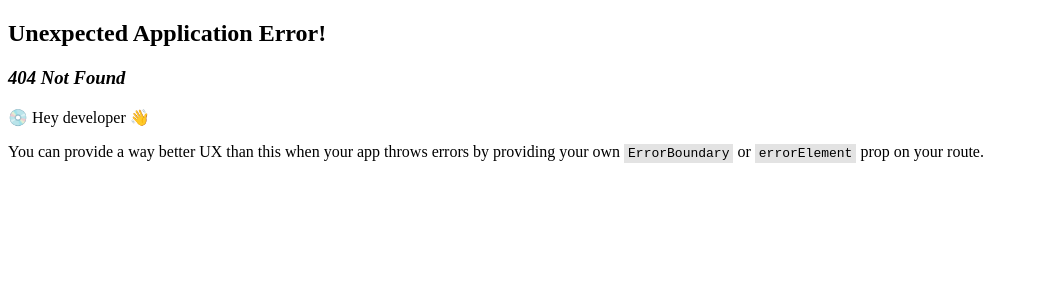
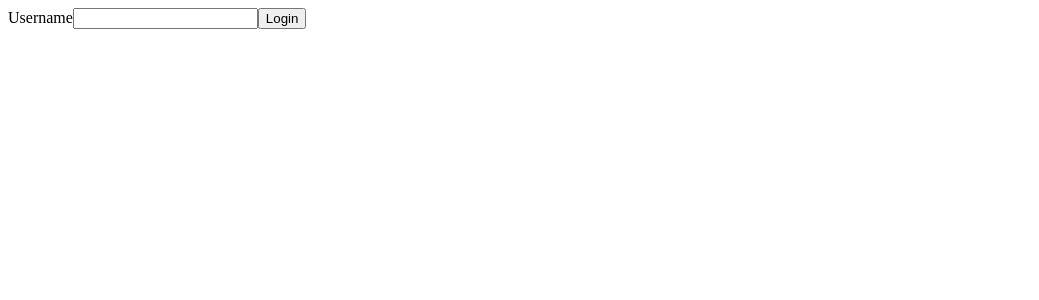
Before and after one commit to jh-23/podcast-app, a React (Create React App) app in the folder client/: page /loginform in a window 1280 px wide. Before the commit this address had no page. Shown: the top 300 px of the page, without its empty margins (0-1039 px from the left). Built offline with nearby package versions, Linux system fonts and the light colour scheme.

Commit message:
editing LoginForm.js

```diff
--- a/client/src/Login.js
+++ /dev/null
@@ -1,33 +0,0 @@
-import React, { useState } from 'react';
-import NavBar from "./NavBar"
-
-function Login({ onLogin }) {
-
-    const [username, setUsername] = useState("")
-
-    function handleSubmit(e){
-        e.preventDefault()
-        fetch("/login", {
-            method: "POST",
-            headers: {
-                "Content-Type": "application/json",
-            },
-            body: JSON.stringify({ username }),
-        })
-            .then((r) => r.json())
-            .then((user) => onLogin(user))
-    }
-
-    return(
-        <form>
-            <input
-                type="text"
-                value={username}
-                onChange={(e) => setUsername(e.target.value)}
-            />
-            <button type="submit">Login</button>
-        </form>
-    )
-}
-
-export default Login;
--- /dev/null
+++ b/client/src/LoginForm.js
@@ -0,0 +1,44 @@
+import React, { useState } from 'react';
+
+function LoginForm({ onLogin }) {
+
+    const [username, setUsername] = useState("");
+    const [password, setPassword] = useState("");
+    const [errors, setErrors] = useState([]);
+    const [isLoading, setIsLoading] = useState(false);
+
+    function handleSubmit(e){
+        e.preventDefault()
+        setIsLoading(true);
+        fetch("/loginform", {
+            method: "POST",
+            headers: {
+                "Content-Type": "application/json",
+            },
+            body: JSON.stringify({ username, password }),
+        }).then((r) => {
+            setIsLoading(false);
+            if (r.ok) {
+                r.json().then((user) => onLogin(user))
+            } else {
+                r.json().then((err) => setErrors(err.errors))
+            }
+        })
+    }
+
+    return(
+        <form onSubmit={handleSubmit} >
+            <formfield>
+                <label htmlFor='username'>Username</label>
+            <input
+                type="text"
+                value={username}
+                onChange={(e) => setUsername(e.target.value)}
+            />
+            </formfield>
+            <button type="submit">Login</button>
+        </form>
+    )
+}
+
+export default LoginForm;
--- a/client/src/components/PodcastProfile.js
+++ b/client/src/components/PodcastProfile.js
@@ -22,7 +22,7 @@ function PodcastProfile() {
         <>
             <main>
                 <h1>Podcast: {podcast.channel}</h1>
-                <h3>Start (Year): {podcast.podcast_start}</h3>
+                <h3>Podcast Start (Year): {podcast.podcast_start}</h3>
                 <p>Episodes: {podcast.episodes}</p>
                 <p>Rating: {podcast.rating}</p>
                 <img src={podcast.image} alt={podcast.channel} />
```
Also changed, not shown: client/src/components/routes.js (+4 -4 lines).
